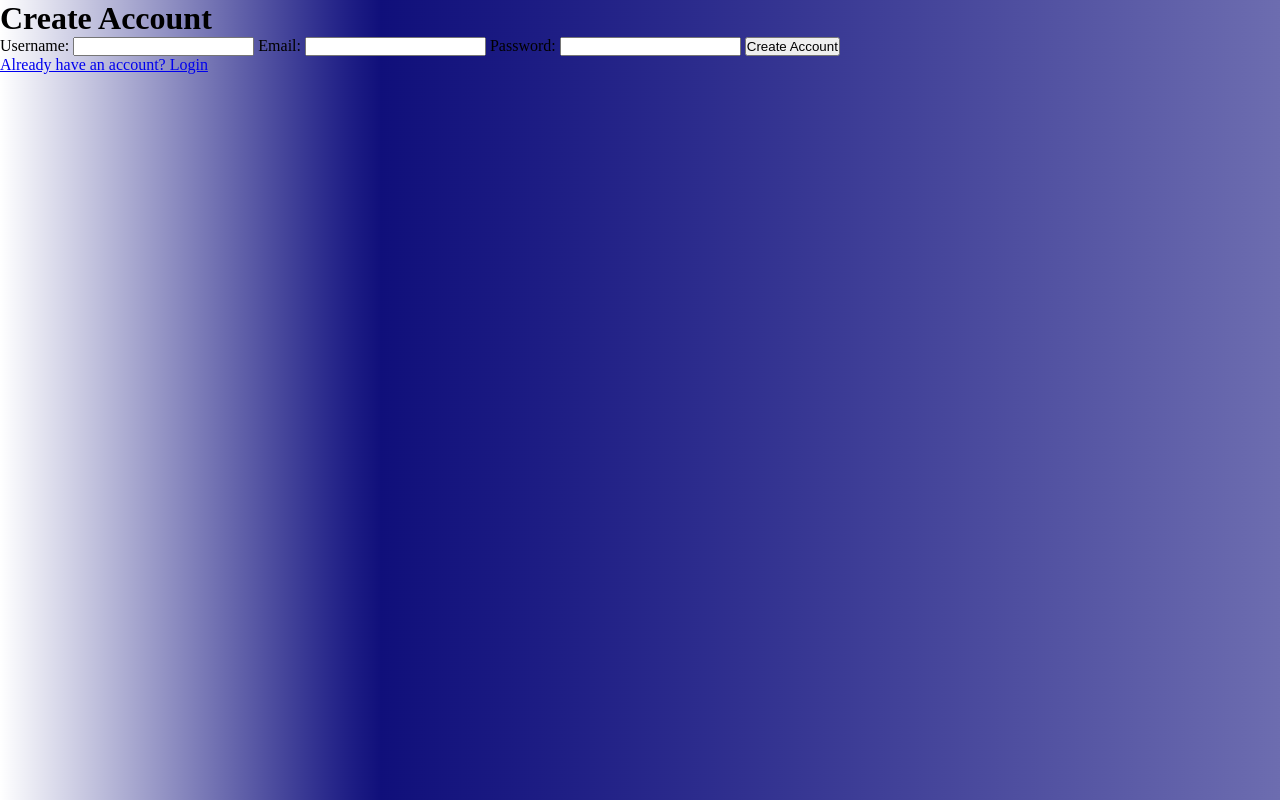
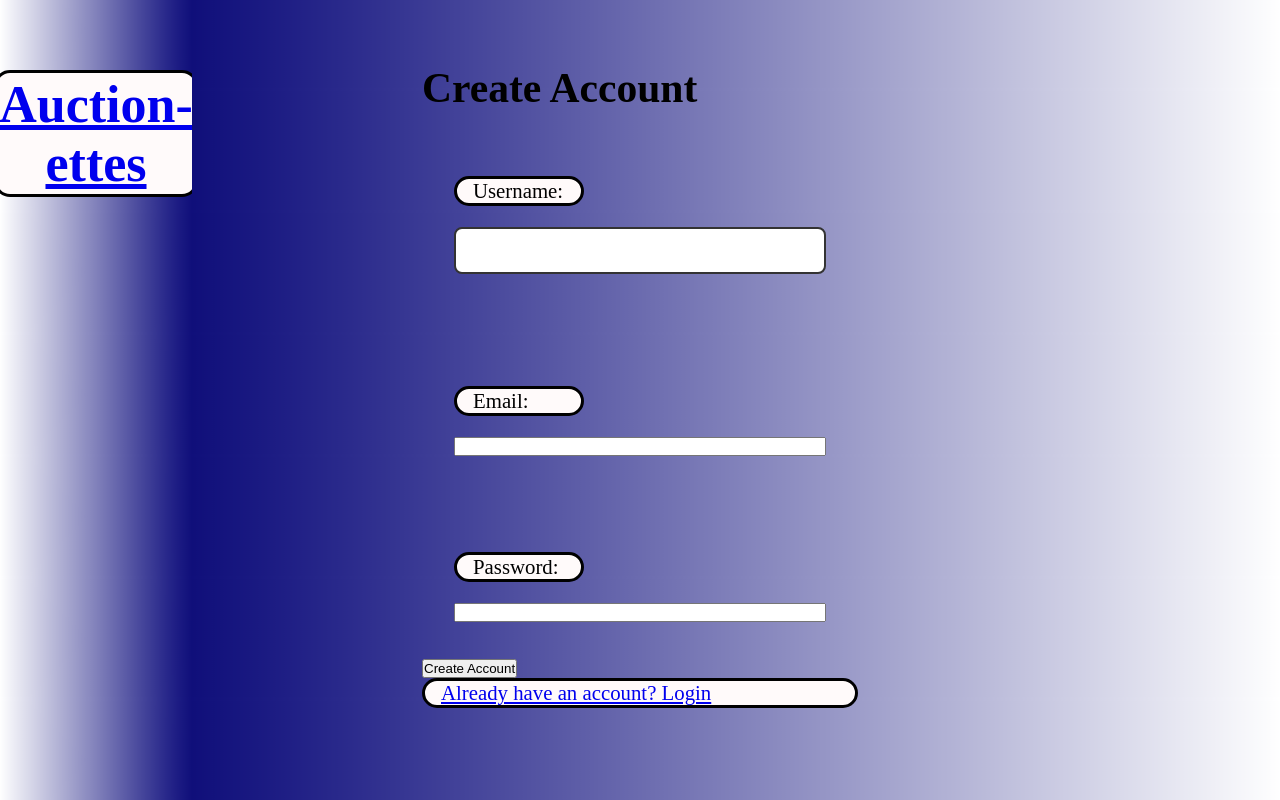
Before and after one commit to Thysillies-Warwell/Auction-Website, a PHP site: page /register.php in a window 1280 px wide. Run offline with PHP 8.4, Linux system fonts and the light colour scheme.

Commit message:
minor changes, nothing fixed

```diff
--- a/Homepage.css
+++ b/Homepage.css
@@ -115,7 +115,7 @@ main {
     border: 3px solid black;
     border-radius: 16px;
     width: 95%;
-    min-height: 50%;
+    max-height: 20%;
     padding-left: 2%;
 
     p {
@@ -130,3 +130,16 @@ main {
     margin-left: 1em;
     }
 }
+
+#searchbar {
+    margin-left: 20%;
+    display: flex;
+    flex-direction: column;
+    justify-content: center;
+    background-color: snow;
+    border: 3px solid black;
+    border-radius: 16px;
+    width: 95%;
+    max-height: 20%;
+    padding-left: 2%;
+}
--- /dev/null
+++ b/register.css
@@ -0,0 +1,95 @@
+* {
+    padding: 0;
+    margin: 0;
+    box-sizing: border-box;
+}
+
+body {
+    background-color: rgb(147, 227, 243);
+    background-image: url('backdrop.PNG');
+    background-repeat: no-repeat;
+    background-size: cover;
+    background-color: grey;
+}
+
+p {
+    border: 3px black solid;
+    background-color: snow;
+    color: black;
+    padding-left: 1rem;
+    padding-right: 1rem;
+    font-size: 1.3rem;
+    margin-bottom: 1em;
+    border-radius: 16px;
+}
+
+div {
+    padding: 2rem;
+    font-size: 1.3rem;
+    margin-left: auto;
+    margin-right: auto;
+    max-width: 500px;
+    margin-top: 2rem;
+    border-radius: 16px;
+    display: flex;
+    flex-direction: column;
+}
+
+
+
+input[type="text"],
+input[type="submit"],
+input[type="reset"] {
+    width: 100%;
+    padding: 0.8rem;
+    margin-bottom: 1rem;
+    box-sizing: border-box;
+    font-size: 1rem;
+    border: 2px solid #333;
+    border-radius: 8px;
+}
+
+#header {
+    height: 30%; /* Full-height: remove this if you want "auto" height */
+    width: 15%; /* Set the width of the sidebar */
+    position: fixed; /* Fixed Sidebar (stay in place on scroll) */
+    z-index: 1; /* Stay on top */
+    top: 0; /* Stay at the top */
+    left: 0;
+    /* background-color: navy; */
+    overflow-x: hidden; /* Disable horizontal scroll */
+    /* overflow-y: hidden; */
+    /* background-image: linear-gradient(to right, white, navy) ; */
+    justify-content: space-between;
+    flex-direction: column;
+    align-items: center;
+    display: flex;
+
+    h1 {
+        /* border-bottom: 3px black solid; */
+        text-align: center;
+        font-size: 2.5em;
+        background-color: snow;
+        border: 3px black solid;
+        border-radius: 16px;
+        padding-top: 1%;
+        padding-bottom: 1%;
+        padding-left: 2%;
+        padding-right: 2%;
+        margin-top: 5%;
+    }
+
+}
+
+label {
+    border: 3px black solid;
+    background-color: snow;
+    color: black;
+    padding-left: 1rem;
+    padding-right: 1rem;
+    font-size: 1.3rem;
+    margin-bottom: 1em;
+    border-radius: 16px;
+    max-width: 35%;
+    justify-content: center;
+}
--- a/register.php
+++ b/register.php
@@ -43,10 +43,15 @@ if ($_SERVER['REQUEST_METHOD'] === 'POST') {
     <meta charset="UTF-8">
     <meta name="viewport" content="width=device-width, initial-scale=1.0">
     <title>Create Account</title>
-        <link rel="stylesheet" href="Homepage.css">
+        <link href="register.css" rel="stylesheet">
 
 </head>
 <body>
+
+<div id="header">
+    <h1><a href="index.php">Auction-ettes</a></h1>
+</div>
+
     <div class="auth-container">
 
 <h1>Create Account</h1>
@@ -56,14 +61,21 @@ if ($_SERVER['REQUEST_METHOD'] === 'POST') {
 <?php endif; ?>
 
 <form method="POST">
+    <div>
     <label>Username:</label>
     <input type="text" name="username">
 
-    <label>Email:</label>
-    <input type="email" name="email">
+    </div>
 
-    <label>Password:</label>
-    <input type="password" name="password">
+    <div>
+        <label>Email:</label>
+        <input type="email" name="email">
+    </div>
+
+    <div>
+        <label>Password:</label>
+        <input type="password" name="password">
+    </div>
 
     <button type="submit">Create Account</button>
 </form>
```
Also changed, not shown: index.php (+7 -5 lines), item.php (added, +92 -0 lines).
